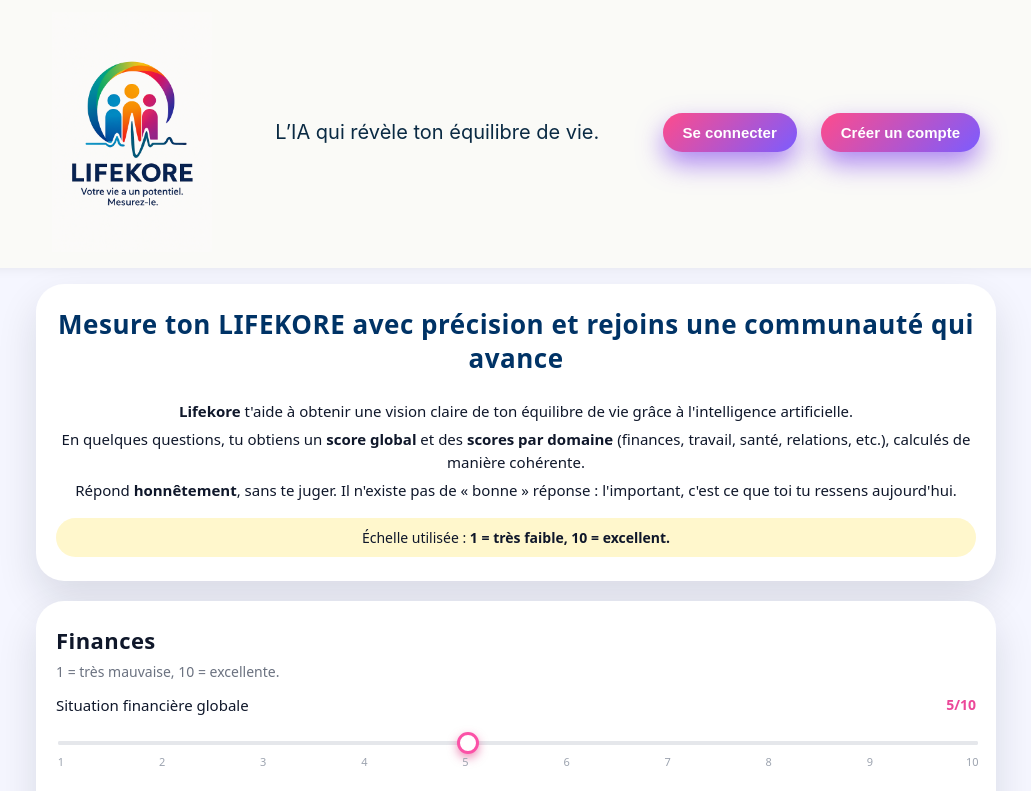
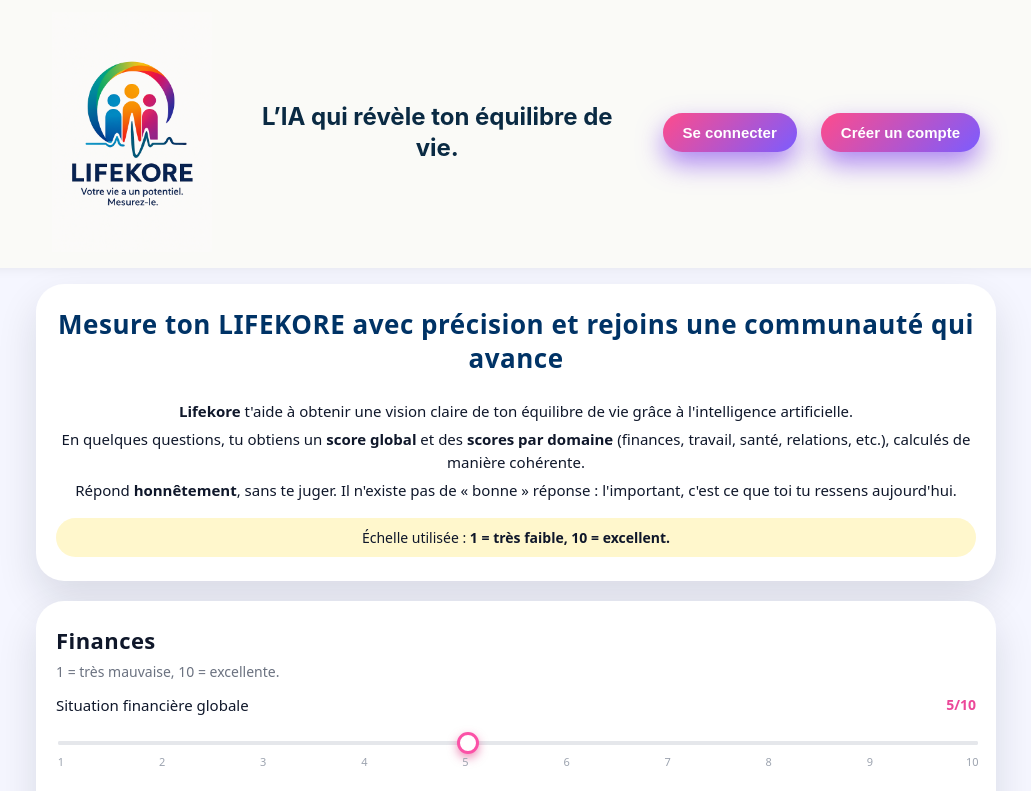
Before and after one commit to Brax971/Lifescore, a Next.js app: page / in a window 1280 px wide. Shown: the top 791 px of the page, without its empty margins (124-1155 px from the left). Built offline with nearby package versions, Linux system fonts and the light colour scheme.

Commit message:
Update page.js

```diff
--- a/app/page.js
+++ b/app/page.js
@@ -193,19 +193,20 @@
             />
           </button>
 
-  {/* PHRASE ENTRE LOGO ET BOUTONS */}
+{/* PHRASE ENTRE LOGO ET BOUTONS */}
 <div
   style={{
     flex: 1,
     marginLeft: 16,
     marginRight: 16,
-    fontSize: 20,
-    lineHeight: 1.4,
-    color: "#0A2A43", // bleu du logo
-    maxWidth: 360,
+    fontSize: 24,           // plus grand
+    fontWeight: 700,        // très lisible, épais
+    lineHeight: 1.3,
+    color: "#0A2A43",       // bleu du logo
+    maxWidth: 420,
     textAlign: "center",
     fontFamily:
-      "Inter, system-ui, -apple-system, BlinkMacSystemFont, 'SF Pro Text', 'Helvetica Neue', Arial, sans-serif",
+      "Poppins, Inter, system-ui, -apple-system, BlinkMacSystemFont, 'SF Pro Text', 'Helvetica Neue', Arial, sans-serif",
   }}
 >
   L’IA qui révèle ton équilibre de vie.
```
